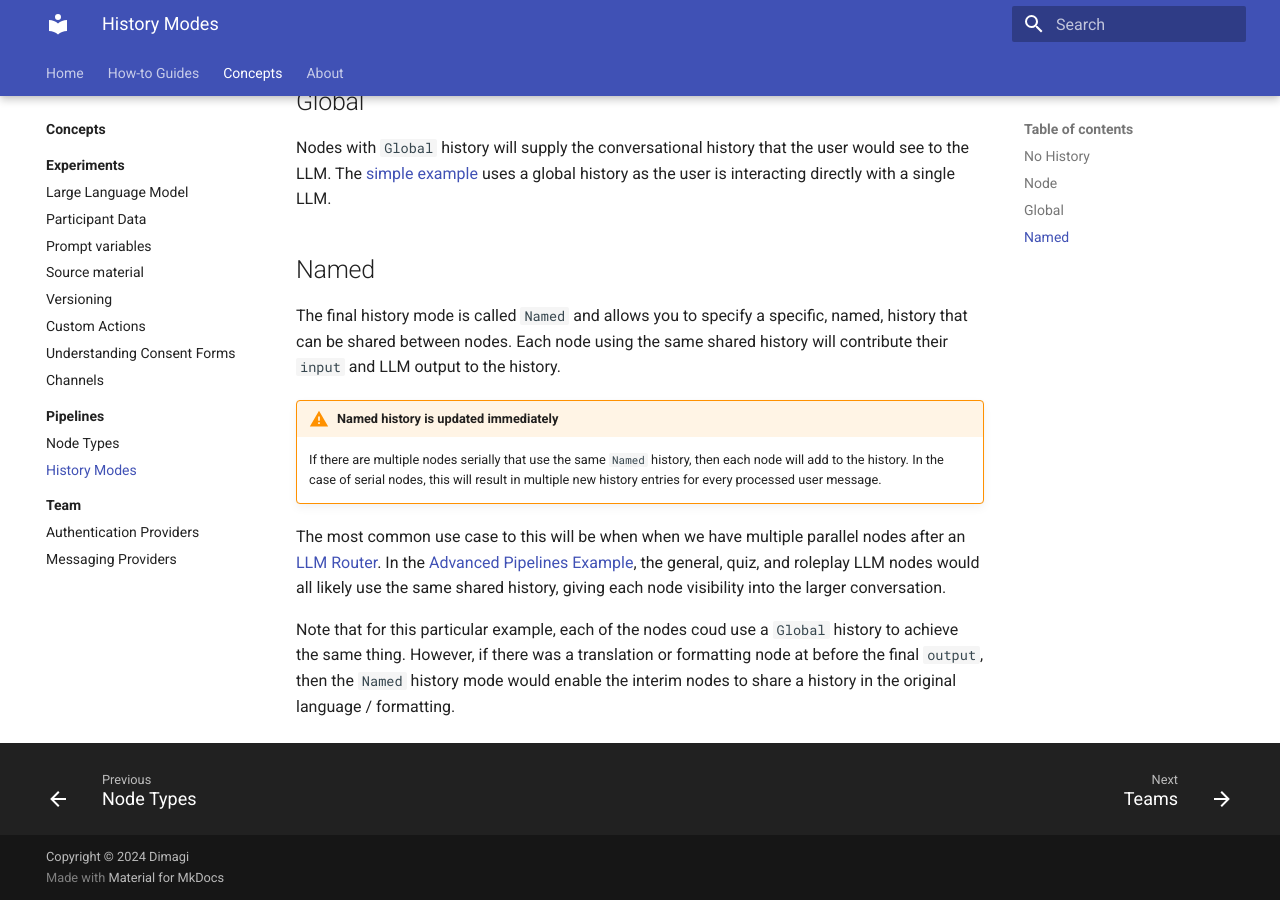
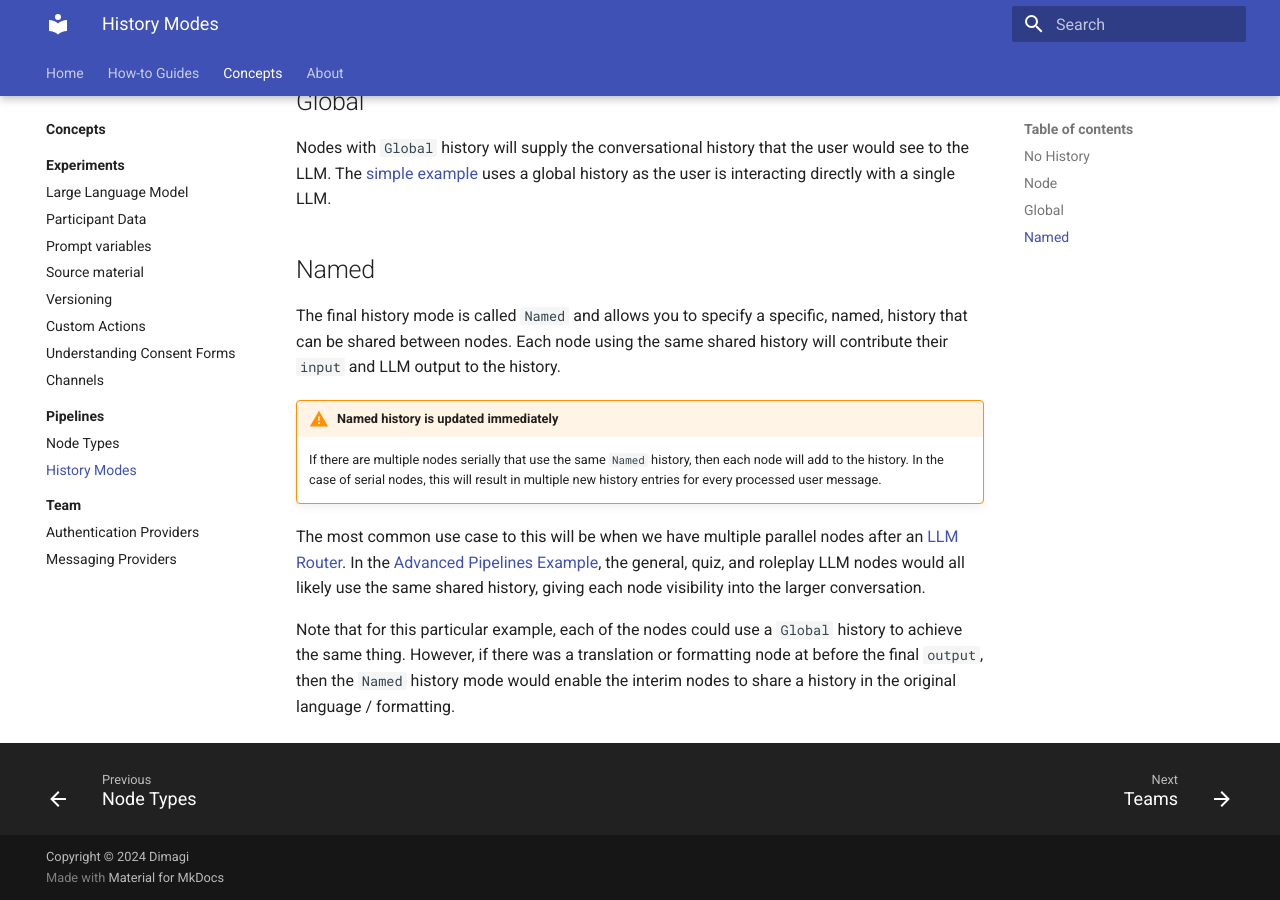
Before and after one commit to dimagi/open-chat-studio-docs, an MkDocs documentation site: the page built from docs/concepts/pipelines/history.md, in a window 1280 px wide and 900 px high, scrolled down 987 px. Built offline with MkDocs 1.6.1 and Material for MkDocs 9.7.7, drawn with Linux system fonts in a browser that asks for light colours.

Commit message:
Apply suggestions from code review

```diff
--- a/docs/concepts/pipelines/history.md
+++ b/docs/concepts/pipelines/history.md
@@ -29,6 +29,6 @@ The final history mode is called `Named` and allows you to specify a specific, n
     If there are multiple nodes serially that use the same `Named` history, then each node will add to the history. In the case of serial nodes, this will result in multiple new history entries for every processed user message.
 
 
-The most common use case to this will be when when we have multiple parallel nodes after an [LLM Router](nodes.md#llm-router). In the [Advanced Pipelines Example](index.md#advanced-example), the general, quiz, and roleplay LLM nodes would all likely use the same shared history, giving each node visibility into the larger conversation.
+The most common use case to this will be when we have multiple parallel nodes after an [LLM Router](nodes.md#llm-router). In the [Advanced Pipelines Example](index.md#advanced-example), the general, quiz, and roleplay LLM nodes would all likely use the same shared history, giving each node visibility into the larger conversation.
 
-Note that for this particular example, each of the nodes coud use a `Global` history to achieve the same thing. However, if there was a translation or formatting node at before the final `output`, then the `Named` history mode would enable the interim nodes to share a history in the original language / formatting.
+Note that for this particular example, each of the nodes could use a `Global` history to achieve the same thing. However, if there was a translation or formatting node at before the final `output`, then the `Named` history mode would enable the interim nodes to share a history in the original language / formatting.
```
Also changed, not shown: docs/concepts/pipelines/index.md (+1 -1 lines), docs/concepts/pipelines/nodes.md (+1 -1 lines).
